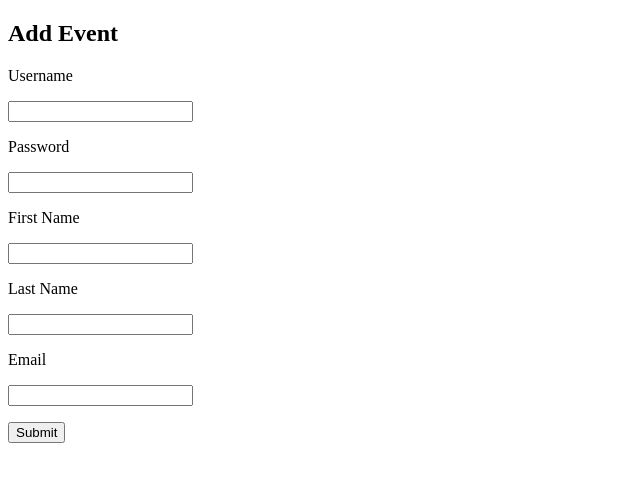
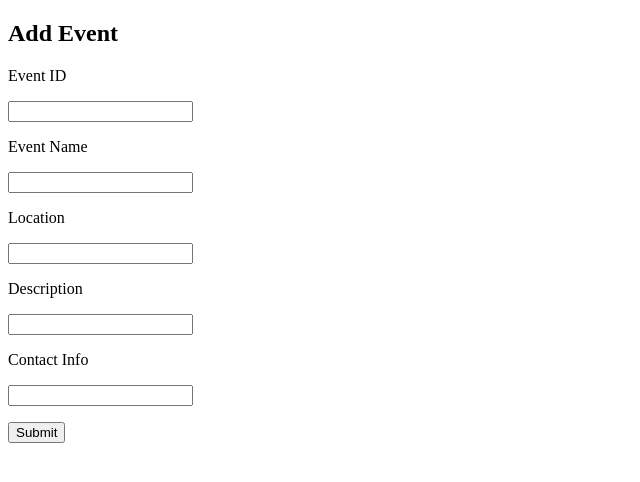
Before and after one commit to amane0002/EventPlanningApp, a Flask app: page /addevent in a window 1280 px wide. Shown: the top 482 px of the page, without its empty margins (0-640 px from the left). Run offline with Flask 3, Linux system fonts and the light colour scheme.

Commit message:
Fixed add event page

```diff
--- a/templates/addevent.html
+++ b/templates/addevent.html
@@ -4,11 +4,11 @@
     <h2>Add Event</h2>
     <form action="/submitEvent" method="POST">
 
-      <p><p>Username</p><input type="text" name="EventID" required></p>
-      <p><p>Password</p><input type="text" name="EventName" required></p>
-      <p><p>First Name</p><input type="text" name="Location" required></p>
-      <p><p>Last Name</p><input type="text" name="Description" required></p>
-      <p><p>Email</p><input type="text" name="ContactInfo" required></p>
+      <p><p>Event ID</p><input type="text" name="EventID" required></p>
+      <p><p>Event Name</p><input type="text" name="EventName" required></p>
+      <p><p>Location</p><input type="text" name="Location" required></p>
+      <p><p>Description</p><input type="text" name="Description" required></p>
+      <p><p>Contact Info</p><input type="text" name="ContactInfo" required></p>
 
       <input type="submit" value="Submit">
     </form>
```
